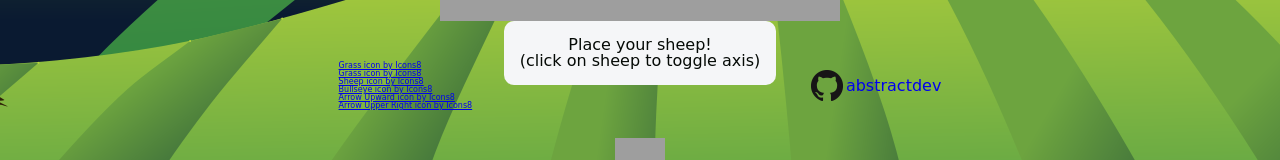
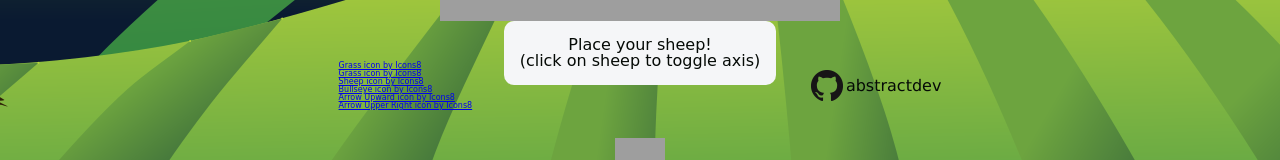
Before and after one commit to abstractdev/Battlesheep, a website with bundled scripts: page index.html in a window 1280 px wide. Shown: the part 674-834 px from the top of the page. Built offline with nearby package versions, Linux system fonts and the light colour scheme; a web font is replaced by a local one.

Commit message:
fixed github link

```diff
--- a/style.scss
+++ b/style.scss
@@ -411,7 +411,8 @@ footer {
   align-items: center;
   gap: 0.2rem;
   text-decoration: none;
-  color: 050a06;
+  color: #050a06;
+  font-family: 'Lucida Sans', sans-serif;
 }
 
 .modal-container {
```
Also changed, not shown: style.css.
